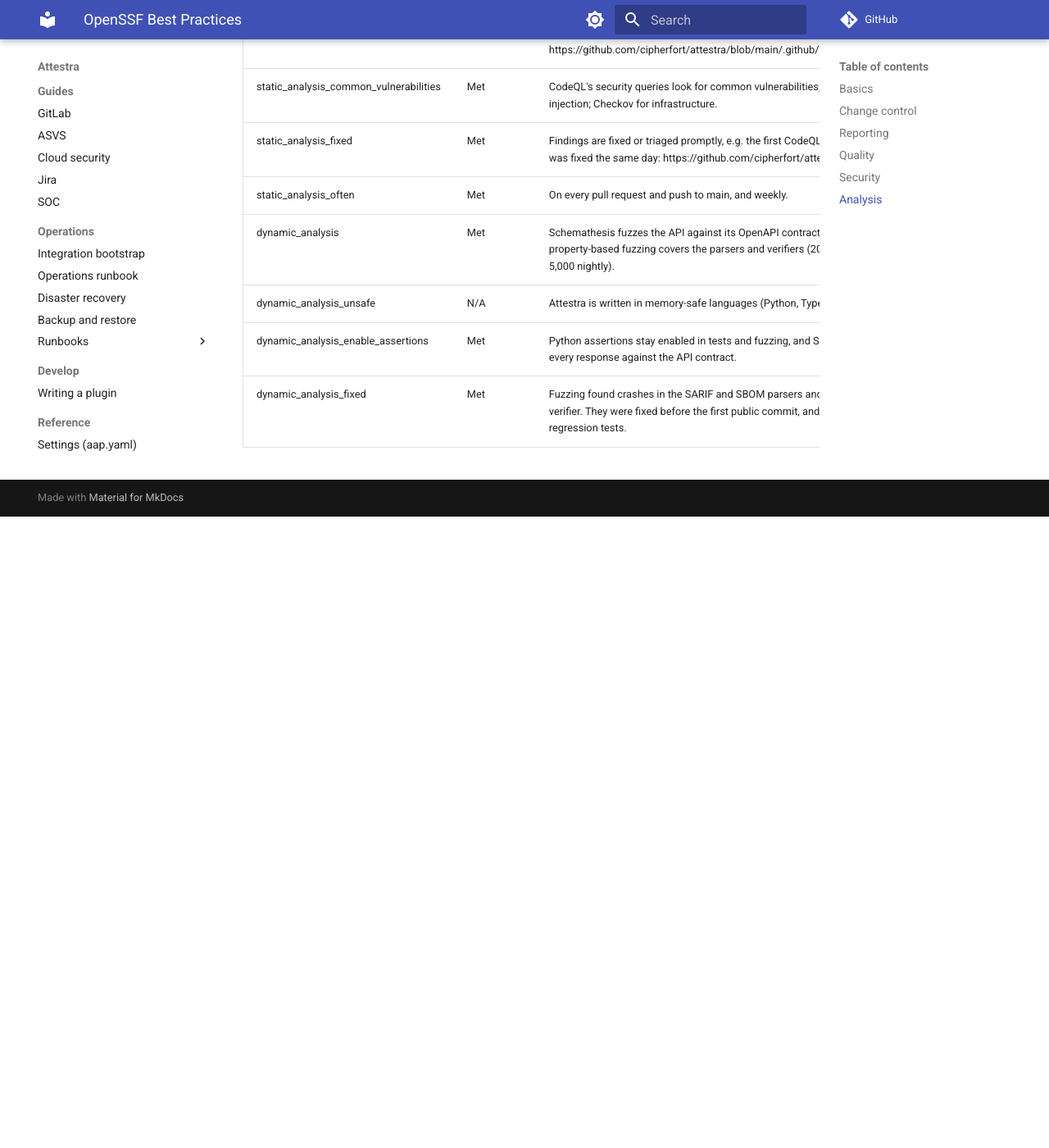
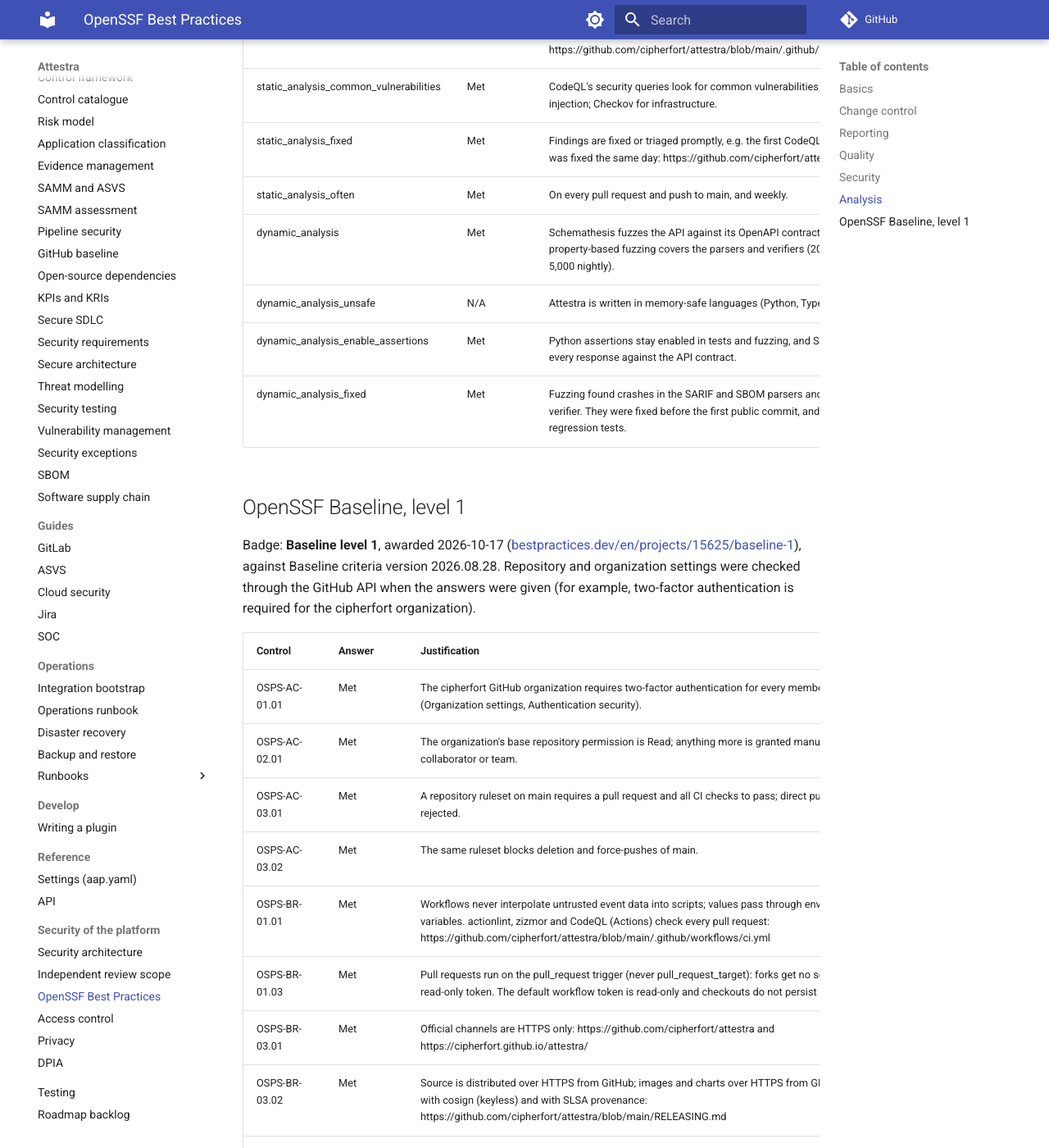
Before and after one commit to cipherfort/attestra, an MkDocs documentation site: the page built from docs/security/openssf-best-practices.md, in a window 1280 px wide and 1400 px high, scrolled down 5232 px. Shown: the whole window at 82% size. Built offline with MkDocs 1.6.1 and Material for MkDocs 9.7.7, drawn with Linux system fonts in a browser that asks for light colours; comment, search, counter and statistics services are not loaded; before the commit the page ends 5862 px from its top, so only the background shows below that; some of the changed text lies outside the part shown.

Commit message:
docs: OpenSSF Baseline level 1 badge and answers (#24)
Signed-off-by: Michael Lawrence <30749620+ciphermichael@users.noreply.github.com>

```diff
--- a/docs/security/openssf-best-practices.md
+++ b/docs/security/openssf-best-practices.md
@@ -105,3 +105,36 @@
 | dynamic_analysis_unsafe | N/A | Attestra is written in memory-safe languages (Python, TypeScript). |
 | dynamic_analysis_enable_assertions | Met | Python assertions stay enabled in tests and fuzzing, and Schemathesis checks every response against the API contract. |
 | dynamic_analysis_fixed | Met | Fuzzing found crashes in the SARIF and SBOM parsers and the component verifier. They were fixed before the first public commit, and the cases are kept as regression tests. |
+
+## OpenSSF Baseline, level 1
+
+Badge: **Baseline level 1**, awarded 2026-10-17 ([bestpractices.dev/en/projects/15625/baseline-1](https://www.bestpractices.dev/en/projects/15625/baseline-1)),
+against Baseline criteria version 2026.08.28. Repository and organization settings were checked through the GitHub API
+when the answers were given (for example, two-factor authentication is required for the cipherfort organization).
+
+| Control | Answer | Justification |
+|---|---|---|
+| OSPS-AC-01.01 | Met | The cipherfort GitHub organization requires two-factor authentication for every member (Organization settings, Authentication security). |
+| OSPS-AC-02.01 | Met | The organization's base repository permission is Read; anything more is granted manually per collaborator or team. |
+| OSPS-AC-03.01 | Met | A repository ruleset on main requires a pull request and all CI checks to pass; direct pushes are rejected. |
+| OSPS-AC-03.02 | Met | The same ruleset blocks deletion and force-pushes of main. |
+| OSPS-BR-01.01 | Met | Workflows never interpolate untrusted event data into scripts; values pass through environment variables. actionlint, zizmor and CodeQL (Actions) check every pull request: https://github.com/cipherfort/attestra/blob/main/.github/workflows/ci.yml |
+| OSPS-BR-01.03 | Met | Pull requests run on the pull_request trigger (never pull_request_target): forks get no secrets and a read-only token. The default workflow token is read-only and checkouts do not persist credentials. |
+| OSPS-BR-03.01 | Met | Official channels are HTTPS only: https://github.com/cipherfort/attestra and https://cipherfort.github.io/attestra/ |
+| OSPS-BR-03.02 | Met | Source is distributed over HTTPS from GitHub; images and charts over HTTPS from GHCR, signed with cosign (keyless) and with SLSA provenance: https://github.com/cipherfort/attestra/blob/main/RELEASING.md |
+| OSPS-BR-07.01 | Met | gitleaks scans the full history on every pull request, and GitHub secret scanning with push protection is enabled. |
+| OSPS-DO-01.01 | Met | User documentation covers installation, configuration and use: https://cipherfort.github.io/attestra/ |
+| OSPS-DO-02.01 | Met | How to report a bug: https://github.com/cipherfort/attestra/blob/main/CONTRIBUTING.md#reporting-a-bug |
+| OSPS-GV-02.01 | Met | GitHub Issues and Discussions: https://github.com/cipherfort/attestra/issues and https://github.com/cipherfort/attestra/discussions |
+| OSPS-GV-03.01 | Met | https://github.com/cipherfort/attestra/blob/main/CONTRIBUTING.md |
+| OSPS-LE-02.01 | Met | Apache-2.0 (OSI-approved). |
+| OSPS-LE-02.02 | Met | Released images and Helm charts are Apache-2.0. |
+| OSPS-LE-03.01 | Met | https://github.com/cipherfort/attestra/blob/main/LICENSE |
+| OSPS-LE-03.02 | Met | The image ships /app/LICENSE and /app/NOTICE (label org.opencontainers.image.licenses=Apache-2.0); the release workflow packages LICENSE and NOTICE into the Helm chart. |
+| OSPS-QA-01.01 | Met | https://github.com/cipherfort/attestra |
+| OSPS-QA-01.02 | Met | Git records every change, its author and date: https://github.com/cipherfort/attestra/commits/main |
+| OSPS-QA-02.01 | Met | Direct dependencies are declared in backend/pyproject.toml and frontend/package.json, with lockfiles (uv.lock, package-lock.json). |
+| OSPS-QA-04.01 | N/A | The project is a single repository: https://github.com/cipherfort/attestra |
+| OSPS-QA-05.01 | Met | No generated executables are committed; build outputs are git-ignored and produced in CI. |
+| OSPS-QA-05.02 | Met | The only binary file is a documented test fixture (a snappy-compressed public Sigstore bundle, decoded by the tests): https://github.com/cipherfort/attestra/blob/main/backend/tests/fixtures/attestations/README.md |
+| OSPS-VM-02.01 | Met | Security contacts: https://github.com/cipherfort/attestra/blob/main/SECURITY.md |
```
Also changed, not shown: README.md (+1 -0 lines).
